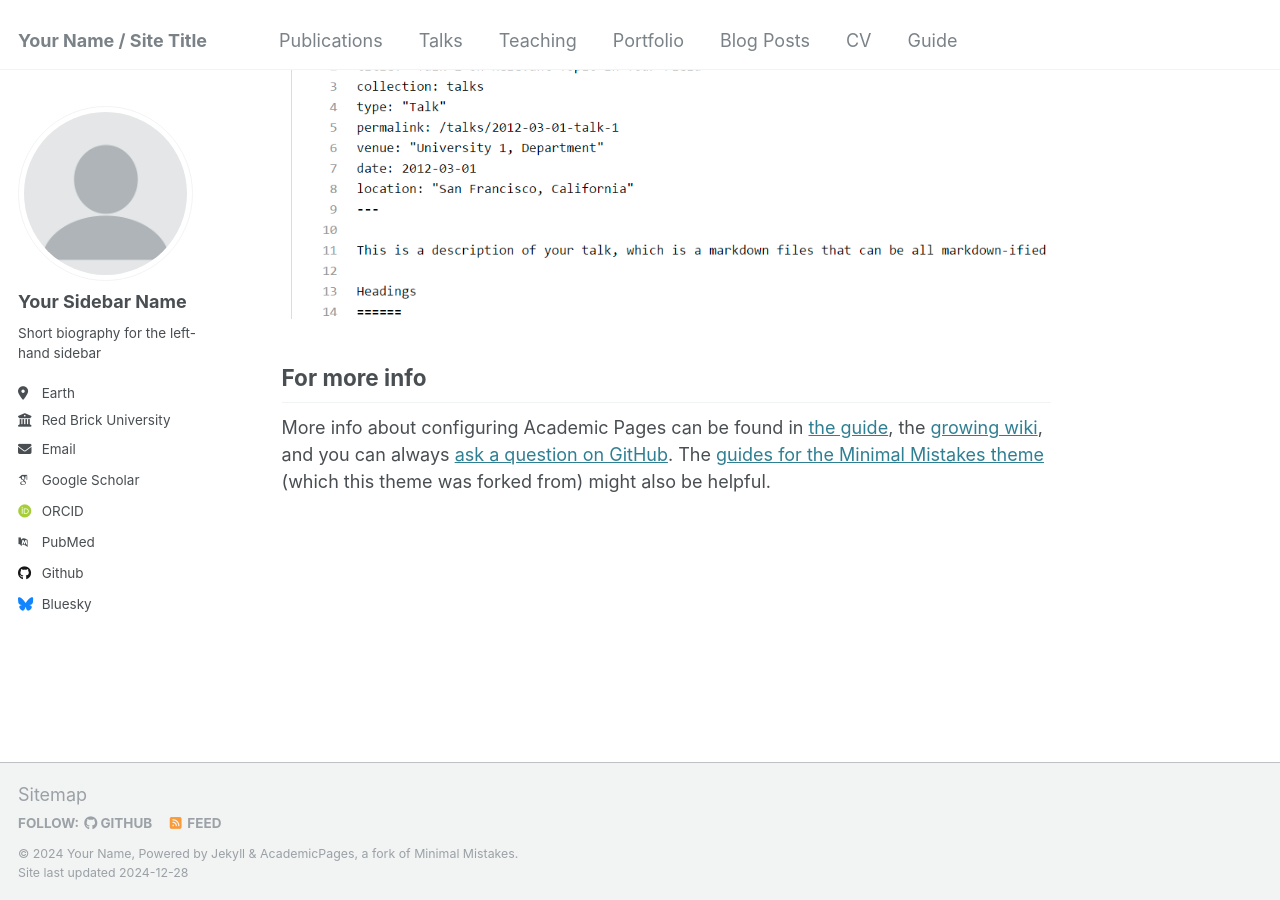
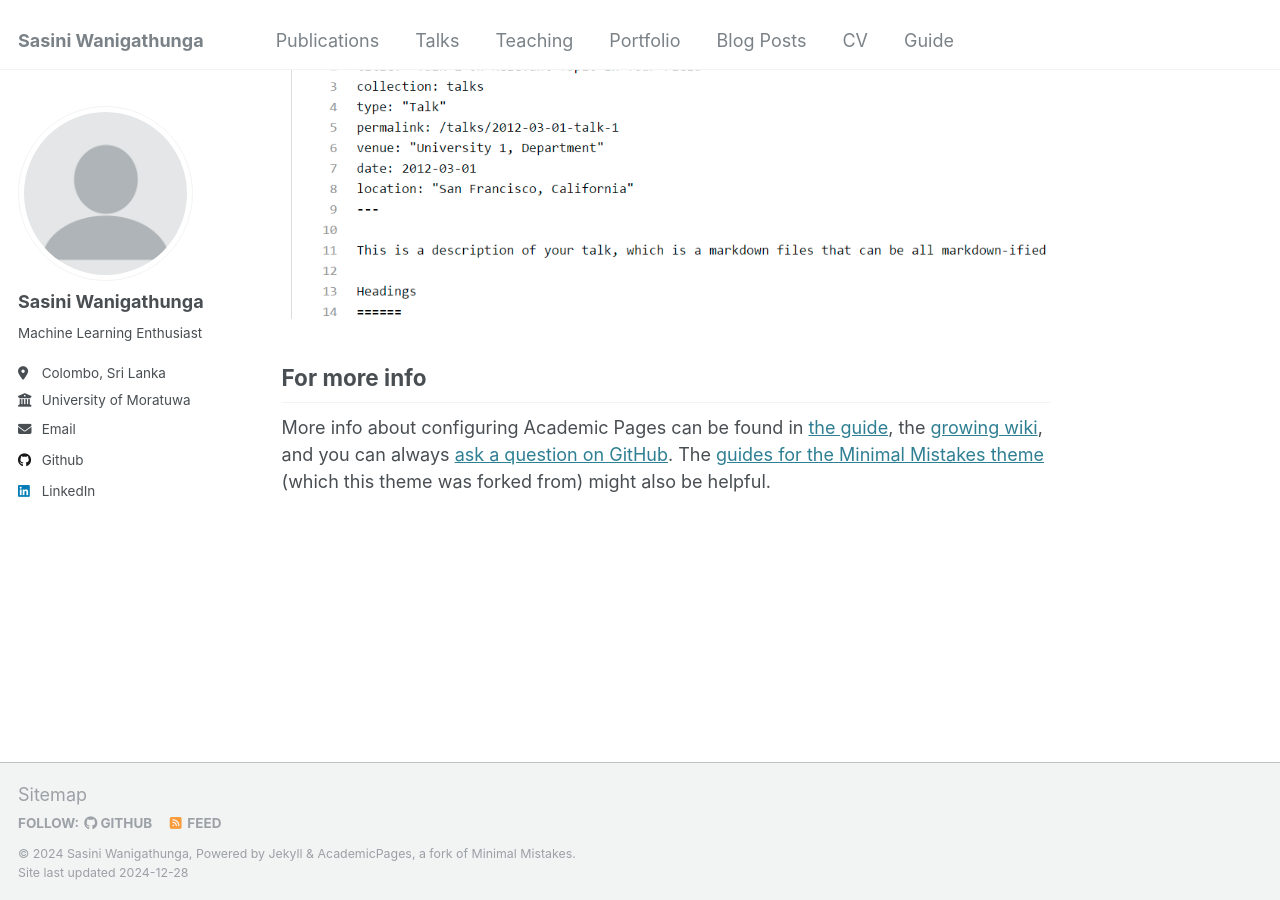
Before and after one commit to SasiniWanigathunga/SasiniWanigathunga.github.io, a Jekyll site: the page built from _pages/about.md, in a window 1280 px wide and 900 px high, scrolled down 2643 px. Built offline with Jekyll 4.4.1, drawn with Linux system fonts in a browser that asks for light colours; some web fonts are replaced.

Commit message:
Update _config.yml

```diff
--- a/_config.yml
+++ b/_config.yml
@@ -8,13 +8,13 @@
 
 # Basic Site Settings
 locale                   : "en-US"
-title                    : "Your Name / Site Title"
+title                    : "Sasini Wanigathunga"
 title_separator          : "-"
-name                     : &name "Your Name"
+name                     : &name "Sasini Wanigathunga"
 description              : &description "personal description"
-url                      : https://academicpages.github.io # the base hostname & protocol for your site e.g. "https://[your GitHub username].github.io"
+url                      : https://sasiniwanigathunga.github.io # the base hostname & protocol for your site e.g. "https://[your GitHub username].github.io"
 baseurl                  : "" # the subpath of your site, e.g. "/blog"
-repository               : "academicpages/academicpages.github.io"
+repository               : "SasiniWanigathunga/SasiniWanigathunga.github.io"
 
 # Site Author - The following control what appear as part of the author content on the side bar.
 #               If a field is blank the icon and link will not appear, otherwise it will be shown.
@@ -22,21 +22,21 @@ repository               : "academicpages/academicpages.github.io"
 author:
   # Biographic information
   avatar           : "profile.png"
-  name             : "Your Sidebar Name"
+  name             : "Sasini Wanigathunga"
   pronouns         : # example: "she/her"
-  bio              : "Short biography for the left-hand sidebar"
-  location         : "Earth"
-  employer         : "Red Brick University"
+  bio              : "Machine Learning Enthusiast"
+  location         : "Colombo, Sri Lanka"
+  employer         : "University of Moratuwa"
   uri              : # URL
-  email            : "none@example.org"
+  email            : "wanigathungasasini@gmail.com"
 
   # Academic websites
   arxiv            : # URL - Update with the correct link to your profile
-  googlescholar    : "https://scholar.google.com/citations?user=PS_CX0AAAAAJ"
+  # googlescholar    : "https://scholar.google.com/citations?user=PS_CX0AAAAAJ"
   impactstory      : # URL
-  orcid            : "http://orcid.org/yourorcidurl"
+  # orcid            : "http://orcid.org/yourorcidurl"
   semantic         : # URL
-  pubmed           : "https://www.ncbi.nlm.nih.gov/pubmed/?term=john+snow"
+  # pubmed           : "https://www.ncbi.nlm.nih.gov/pubmed/?term=john+snow"
   researchgate     : # URL
   scopus           : # URL
 
@@ -44,12 +44,12 @@ author:
   bitbucket        : # Username - Update with your username on the site
   codepen          : # Username
   dribbble         : # Username
-  github           : "academicpages"
+  github           : "SasiniWanigathunga"
   kaggle           : # Username
   stackoverflow    : # User number or user number and name (i.e., use "1" or "1/jeff-atwood")
 
   # Social media
-  bluesky          : "bsky.app" # Replace this with you Bluesky username
+  # bluesky          : "bsky.app" # Replace this with you Bluesky username
   facebook         : # Username
   flickr           : # Username
   foursquare       : # Username
@@ -58,7 +58,7 @@ author:
   keybase          : # Username
   instagram        : # Username
   lastfm           : # Username
-  linkedin         : # Username
+  linkedin         : "Sasini Wanigathunga"
   mastodon         : # URL
   medium           : # URL
   pinterest        : # Username
```
